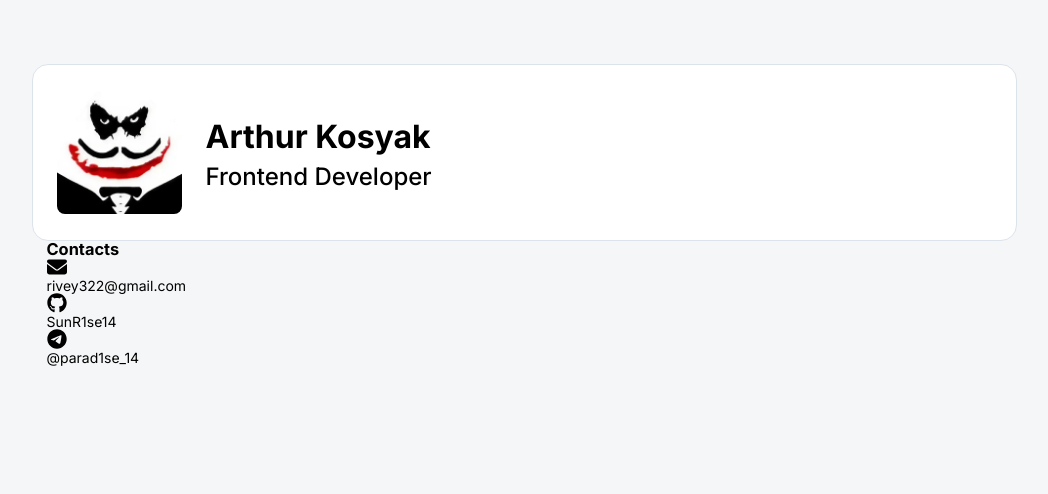
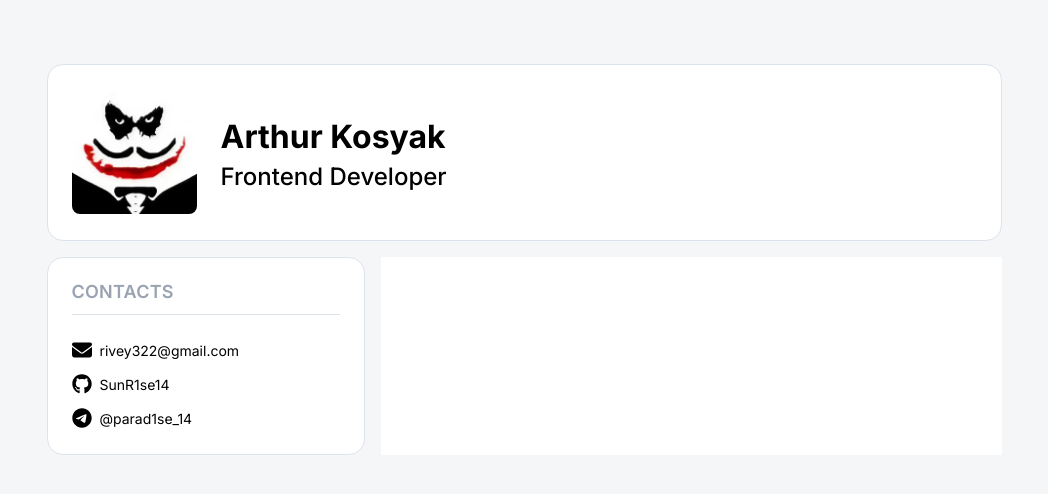
Before and after one commit to SunR1se14/rsschool-cv, a plain HTML site: page index.html in a window 1280 px wide. Shown: the whole page, without its empty margins (116-1164 px from the left). Drawn offline with Linux system fonts and the light colour scheme; files whose address does not match are found by name.

Commit message:
feat: add contacts styles

```diff
--- a/css/style.css
+++ b/css/style.css
@@ -26,6 +26,8 @@ li {
     list-style: none;
 }
 
+
+
 .wrapper {
     min-height: 100%;
     display: flex;
@@ -43,17 +45,32 @@ li {
     padding: 0 15px;
 }
 
-.header {
-    padding-top: 64px;
-
-}
-
-.header__container {
-    display: flex;
-    align-items: center;
+.section-border {
     border-radius: 16px;
     border: 1px solid#DDE3EB;
     background-color:#FFF;
+}
+
+.section__title {
+    font-size: 18px;
+    font-weight: 600;
+    line-height: 20px;
+    letter-spacing: 0.24px;
+    text-transform: uppercase;
+    color: #99A3B2;
+    padding-bottom: 12px;
+    border-bottom: 1px solid #DDE3EB;
+}
+
+
+.header {
+    padding-top: 64px;
+    margin-bottom: 16px;
+}
+
+.header__inner {
+    display: flex;
+    align-items: center;
     padding: 24px;
 }
 
@@ -78,3 +95,48 @@ li {
     font-weight: 500;
     line-height: 133.333333%; /* 32/24 */
 }
+
+.main__container {
+    display: flex;
+    justify-content: space-between;
+    gap: 16px;
+}
+
+.main__aside {
+    width: 100%;
+    background-color: #fff;
+    background-color: transparent;
+}
+
+.main__content {
+    background-color: #fff;
+    flex: 1 0 65%;
+}
+
+.contacts {
+    padding: 24px;
+}
+
+.contacts__title {
+    margin-bottom: 25px;
+}
+
+.contacts__list {
+    display: flex;
+    flex-direction: column;
+    gap: 12px;
+}
+
+.contacts__item {
+    display: flex;
+    align-items: center;
+    font-size: 14px;
+}
+
+.contacts__item-link:hover {
+    text-decoration: underline;
+}
+
+.contacts__item-img {
+    margin-right: 8px;
+}
--- a/index.html
+++ b/index.html
@@ -12,7 +12,8 @@
 <body>
     <div class="wrapper">
         <header class="header">
-            <div class="header__container">
+            <div class="header__container ">
+                <div class="header__inner section-border">
                     <div class="header__avatar">
                         <img src="./assets//img/joker.png" alt="Avatar" width="125" height="125">
                     </div>
@@ -21,12 +22,13 @@
                         <h2 class="header__person-profession">Frontend Developer</h2>
                     </div>
                 </div>
+            </div>
         </header>
         <main class="main">
-            <div class="main__container">
+            <div class="main__container ">
                 <div class="main__aside">
-                    <section class="contacts">
-                        <h3 class="section__title">Contacts</h3>
+                    <section class="contacts section-border">
+                        <h3 class="contacts__title section__title">Contacts</h3>
                         <ul class="contacts__list">
                             <li class="contacts__item">
                                 <div class="contacts__item-img">
```
Lines whose indentation alone changed are shown as unchanged.
